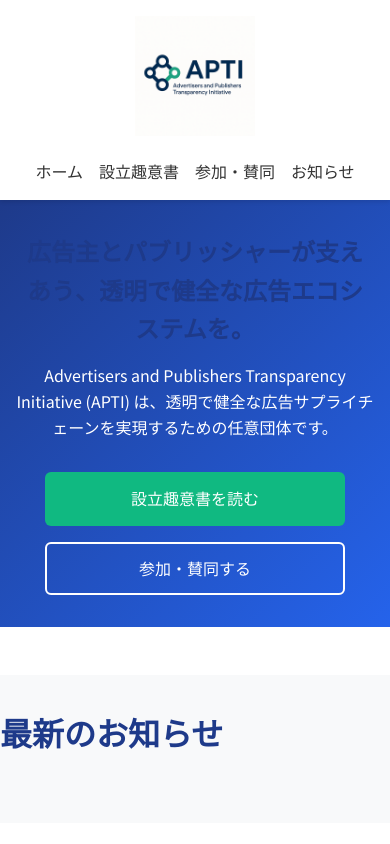
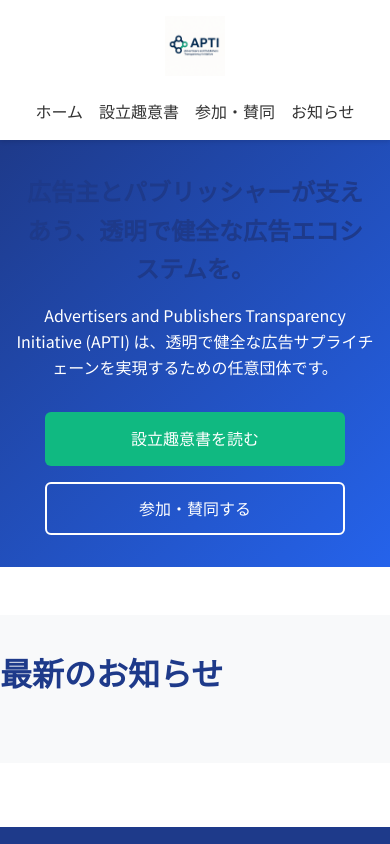
Before and after one commit to miyaichi/apti.jp, a plain HTML site: page index.html in a window 390 px wide. Shown: the top 844 px of the page. Drawn offline with Linux system fonts and the light colour scheme.

Commit message:
Update logo image height for responsive design

```diff
--- a/assets/css/style.css
+++ b/assets/css/style.css
@@ -48,7 +48,8 @@ nav {
 }
 
 .logo img {
-    height: 120px;
+    height: 240px;
+    max-width: 100%;
 }
 
 nav ul {
@@ -216,6 +217,11 @@ footer a:hover {
     nav {
         flex-direction: column;
         gap: 1rem;
+        padding: 1rem;
+    }
+
+    .logo img {
+        height: 80px;
     }
 
     nav ul {
@@ -252,6 +258,10 @@ footer a:hover {
 }
 
 @media (max-width: 480px) {
+    .logo img {
+        height: 60px;
+    }
+
     .hero {
         padding: 2rem 1rem;
     }
```
